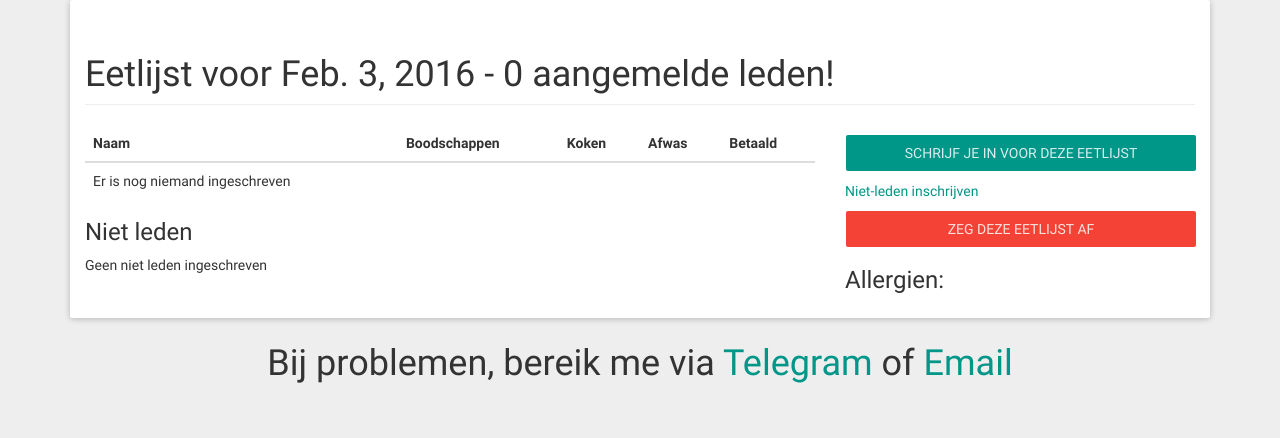
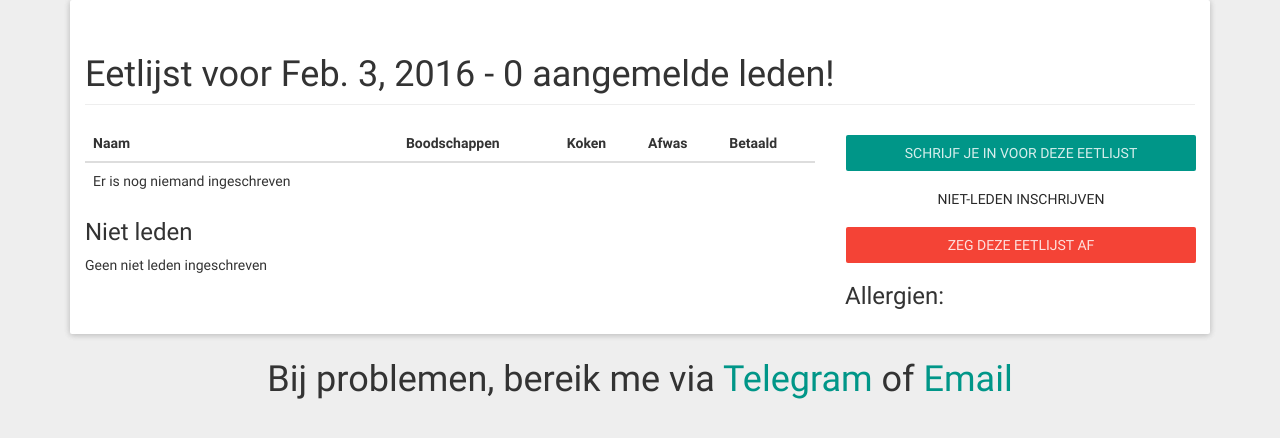
Before and after one commit to esrg-knights/Socrates, a Django app: page /dining/ in a window 1280 px wide. Shown: the part 60-498 px from the top of the page. Run offline with Django 3.2, Linux system fonts and the light colour scheme; the visitor is signed in with stand-in values (Sample User, id 1); data comes from the database, SQL or seed files in the repository; data that the repository does not hold is empty; some libraries are stand-ins or nearby versions.

Commit message:
prettified third party button

```diff
--- a/assets/templates/dining/index.html
+++ b/assets/templates/dining/index.html
@@ -103,7 +103,7 @@
                                 voor
                                 deze eetlijst</a></p>
                         {% endif %}
-                        <p><a href="{% url 'dining:extra' %}">Niet-leden inschrijven</a></p>
+                        <p><a href="{% url 'dining:extra' %}" class="btn btn-block btn-default">Niet-leden inschrijven</a></p>
                         {% if user.is_superuser %}
                             <p><a href="{% url 'dining:cancel' %}" class="btn btn-block btn-danger">Zeg deze eetlijst
                                 af</a></p>
```
